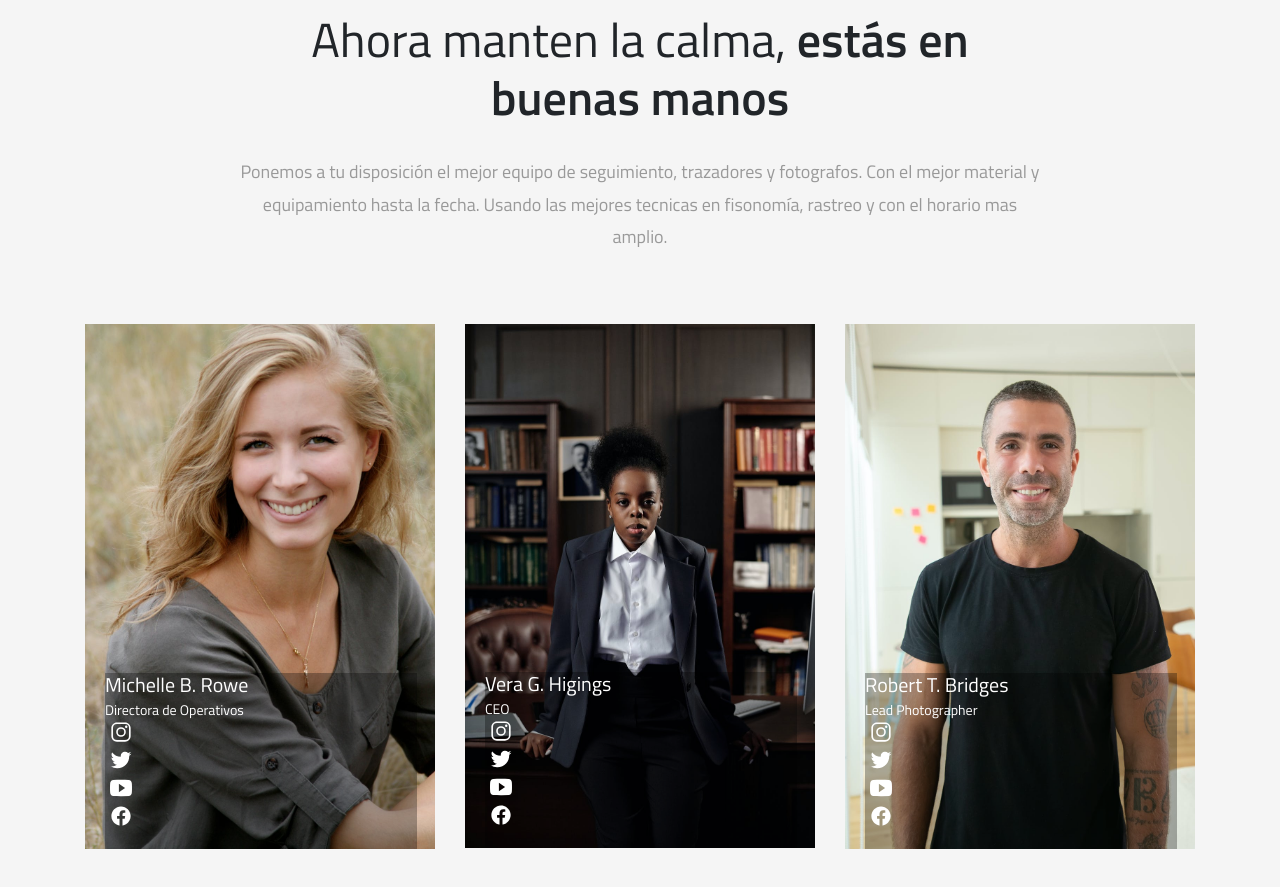
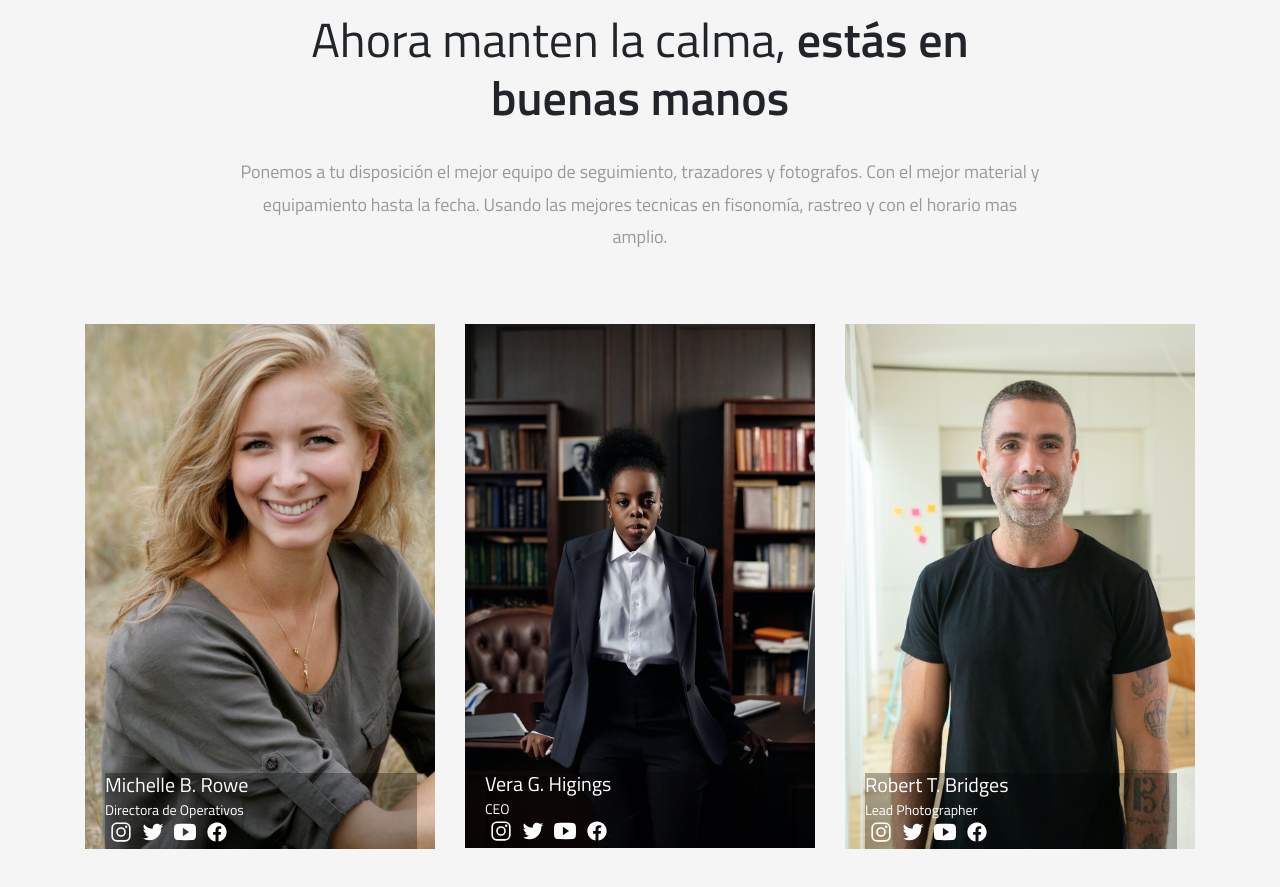
Before and after one commit to dawestanis/dor_B_estanis, a plain HTML site: page index.html in a window 1280 px wide. Shown: the part 2226-3113 px from the top of the page. Drawn offline with nearby package versions, Linux system fonts and the light colour scheme; a web font is replaced by a local one.

Commit message:
favicon added

```diff
--- a/estilos/style.css
+++ b/estilos/style.css
@@ -144,6 +144,8 @@ text-dark{color:#1a1a1a}
     padding: 0 5px;
 }
 
+ul {list-style:none;}
+
 
 
 
--- a/index.html
+++ b/index.html
@@ -15,6 +15,7 @@
   <link href="https://fonts.googleapis.com/css2?family=Titillium+Web:wght@300;400;600&display=swap" rel="stylesheet" />
   <link rel="preconnect" href="https://fonts.gstatic.com">
   <link href="https://fonts.googleapis.com/css2?family=ABeeZee:ital@0;1&display=swap" rel="stylesheet">
+  <link rel="shortcut icon" type="image/png" href="images/solvent.png/">
 
   <script type="module" src="https://unpkg.com/ionicons@5.2.3/dist/ionicons/ionicons.esm.js"></script>
   <script nomodule="" src="https://unpkg.com/ionicons@5.2.3/dist/ionicons/ionicons.js"></script>
@@ -165,17 +166,17 @@
             <div class="member-details">
               <h5>Michelle B. Rowe</h5>
               <span>Directora de Operativos</span>
-              <ul class="list-inline">
-                <li class="list-inline-intem"><a href=https://www.instagram.com/?hl=es"> <ion-icon
+              <ul class="list-group list-group-horizontal">
+                <li class="list-group-intem"><a href=https://www.instagram.com/?hl=es"> <ion-icon
                     name="logo-instagram"></ion-icon>
                   </a></li>
-                <li class="list-item"><a href="https://twitter.com/">
+                <li class="list-group-intem"><a href="https://twitter.com/">
                     <ion-icon name="logo-twitter"></ion-icon>
                   </a></li>
-                <li class="list-item"><a href="">
+                <li class="list-group-intem"><a href="">
                     <ion-icon name="logo-youtube"></ion-icon>
                   </a></li>
-                <li class="list-item"><a href="">
+                <li class="list-group-intem"><a href="">
                     <ion-icon name="logo-facebook"></ion-icon>
                   </a></li>
               </ul>
@@ -189,17 +190,17 @@
             <div class="member-details">
               <h5>Vera G. Higings</h5>
               <span>CEO</span>
-              <ul class="list-inline">
+              <ul class="list-group list-group-horizontal">
                 <li class="list-inline-intem"><a href=https://www.instagram.com/?hl=es"> <ion-icon
                     name="logo-instagram"></ion-icon>
                   </a></li>
-                <li class="list-item"><a href="https://twitter.com/">
+                <li class="list-group-intem"><a href="https://twitter.com/">
                     <ion-icon name="logo-twitter"></ion-icon>
                   </a></li>
-                <li class="list-item"><a href="">
+                <li class="list-group-intem"><a href="">
                     <ion-icon name="logo-youtube"></ion-icon>
                   </a></li>
-                <li class="list-item"><a href="">
+                <li class="list-group-intem"><a href="">
                     <ion-icon name="logo-facebook"></ion-icon>
                   </a></li>
               </ul>
@@ -212,17 +213,17 @@
             <div class="member-details">
               <h5>Robert T. Bridges</h5>
               <span>Lead Photographer</span>
-              <ul class="list-inline">
+              <ul class="list-group list-group-horizontal">
                 <li class="list-inline-intem"><a href=https://www.instagram.com/?hl=es"> <ion-icon
                     name="logo-instagram"></ion-icon>
                   </a></li>
-                <li class="list-item"><a href="https://twitter.com/">
+                <li class="list-group-intem"><a href="https://twitter.com/">
                     <ion-icon name="logo-twitter"></ion-icon>
                   </a></li>
-                <li class="list-item"><a href="">
+                <li class="list-group-intem"><a href="">
                     <ion-icon name="logo-youtube"></ion-icon>
                   </a></li>
-                <li class="list-item"><a href="">
+                <li class="list-group-intem"><a href="">
                     <ion-icon name="logo-facebook"></ion-icon>
                   </a></li>
               </ul>
@@ -234,51 +235,6 @@
     </div>
 
   </section>
-
-  <!--
-  <section id="footer" class="bg-light-grey">
-    <div class="container-fluid">
-      <div class="row">
-        <div class="col-md-4">
-          <h5>Contacto</h5>
-          <ul class="list">
-            <li class="list-item">
-              <ion-icon name="call"></ion-icon>
-            </li>
-            <li class="list-item">
-              <ion-icon name="location"></ion-icon>
-            </li>
-            <li class="list-item">
-              <ion-icon name="mail"></ion-icon>
-            </li>
-          </ul>
-        </div>
-
-        <div class="col-md-4">
-          <h5>Redes Sociales</h5>
-          <ul>
-            <li class="list-item"><a href="https://www.instagram.com/?hl=es">
-                <ion-icon name="logo-instagram"></ion-icon>
-              </a></li>
-            <li class="list-item"><a href="https://twitter.com/">
-                <ion-icon name="logo-twitter"></ion-icon>
-              </a></li>
-            <li class="list-item"><a href="">
-                <ion-icon name="logo-youtube"></ion-icon>
-              </a></li>
-            <li class="list-item"><a href="">
-                <ion-icon name="logo-facebook"></ion-icon>
-              </a></li>
-          </ul>
-        </div>
-
-        <div class="col-md-4">
-          <h5>Copyright</h5>
-        </div>
-      </div>
-    </div>
-  </section>
--->
 
   <!-- Optional JavaScript; choose one of the two! -->
 
```
